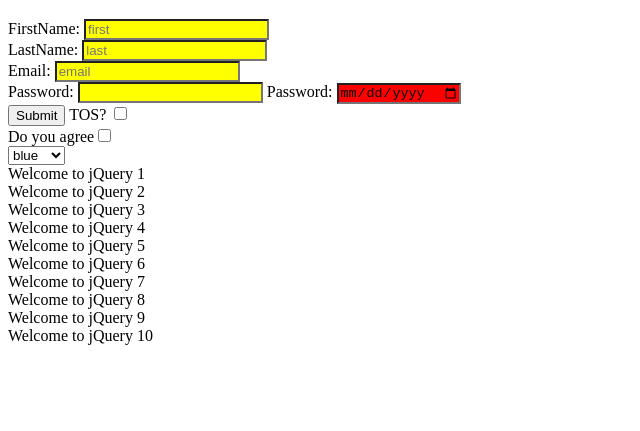
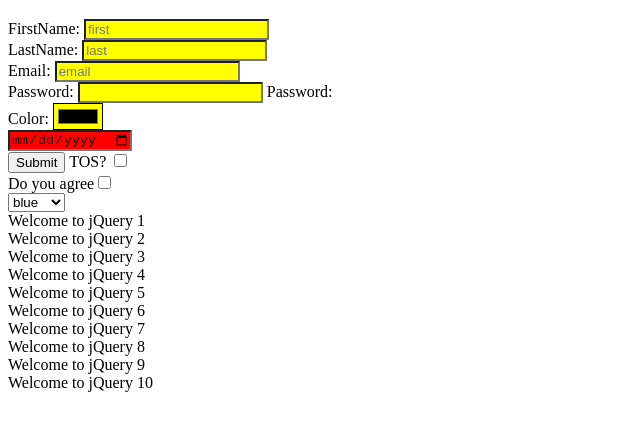
Before and after one commit to sashank786monitrahealth/jQueryStuffs, a plain HTML site: page project-11-working-with-forms/index.html in a window 1280 px wide. Shown: the part 61-492 px from the top of the page, without its empty margins (0-640 px from the left). Drawn offline with nearby package versions, Linux system fonts and the light colour scheme.

Commit message:
added color input element

```diff
--- a/project-11-working-with-forms/index.html
+++ b/project-11-working-with-forms/index.html
@@ -31,6 +31,10 @@
                 <label for="password">Password: </label>
                 <input type="password" name="password">
                 <label for="myDate">Password: </label>
+                <br>
+                <label for="color">Color:</label>
+                <input type="color" name="myColor" id="myColor">
+                <br>
                 <input type="date" name="myDate">
                 <br>
                 <button type="button">Submit</button>
```
